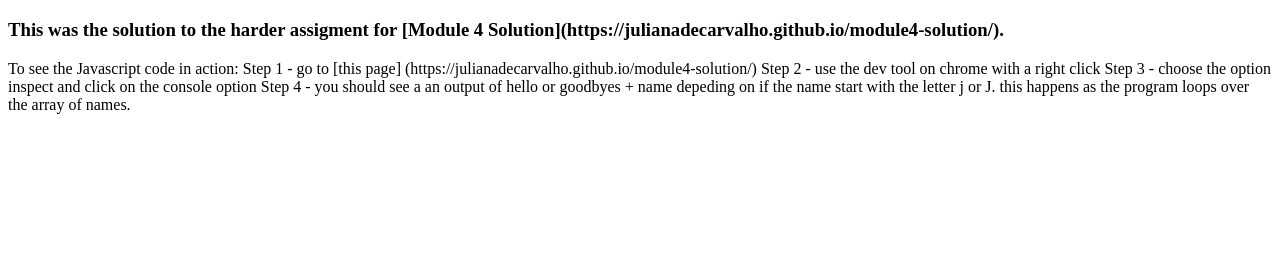
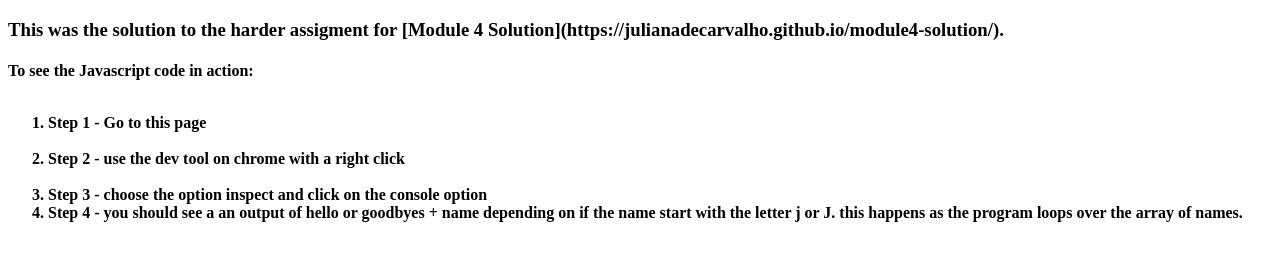
Before and after one commit to julianadecarvalho/module4-solution, a plain HTML site: page index.html in a window 1280 px wide. Shown: the part 61-322 px from the top of the page. Drawn offline with Linux system fonts and the light colour scheme.

Commit message:
Update index.html
still working on Html syntax.

```diff
--- a/index.html
+++ b/index.html
@@ -15,15 +15,13 @@
   <h3> This was the solution to the harder assigment for [Module 4 Solution](https://julianadecarvalho.github.io/module4-solution/).
   </h3>
 
-  <p> To see the Javascript code in action:
+  <h4>To see the Javascript code in action: </4>
+    <ol>
+  <li>Step 1 - <a href="https://julianadecarvalho.github.io/module4-solution/">Go to this page</a> </li>
+  <li>   Step 2 - use the dev tool on chrome with a right click </li>
+  <li> Step 3 - choose the option inspect and click on the console option</li>
+<li>Step 4 - you should see a an output of hello or goodbyes + name depending on if the name start with the letter j or J. this happens as the program loops over the array of names. </li>
+</ol>
 
-      Step 1 - go to [this page] (https://julianadecarvalho.github.io/module4-solution/)
-
-      Step 2 - use the dev tool on chrome with a right click
-
-      Step 3 - choose the option inspect and click on the console option
-
-      Step 4 - you should see a an output of hello or goodbyes + name depeding on if the name start with the letter j or J. this happens as the program loops over the array of names.
-  </p>
 </body>
 </html>
```
